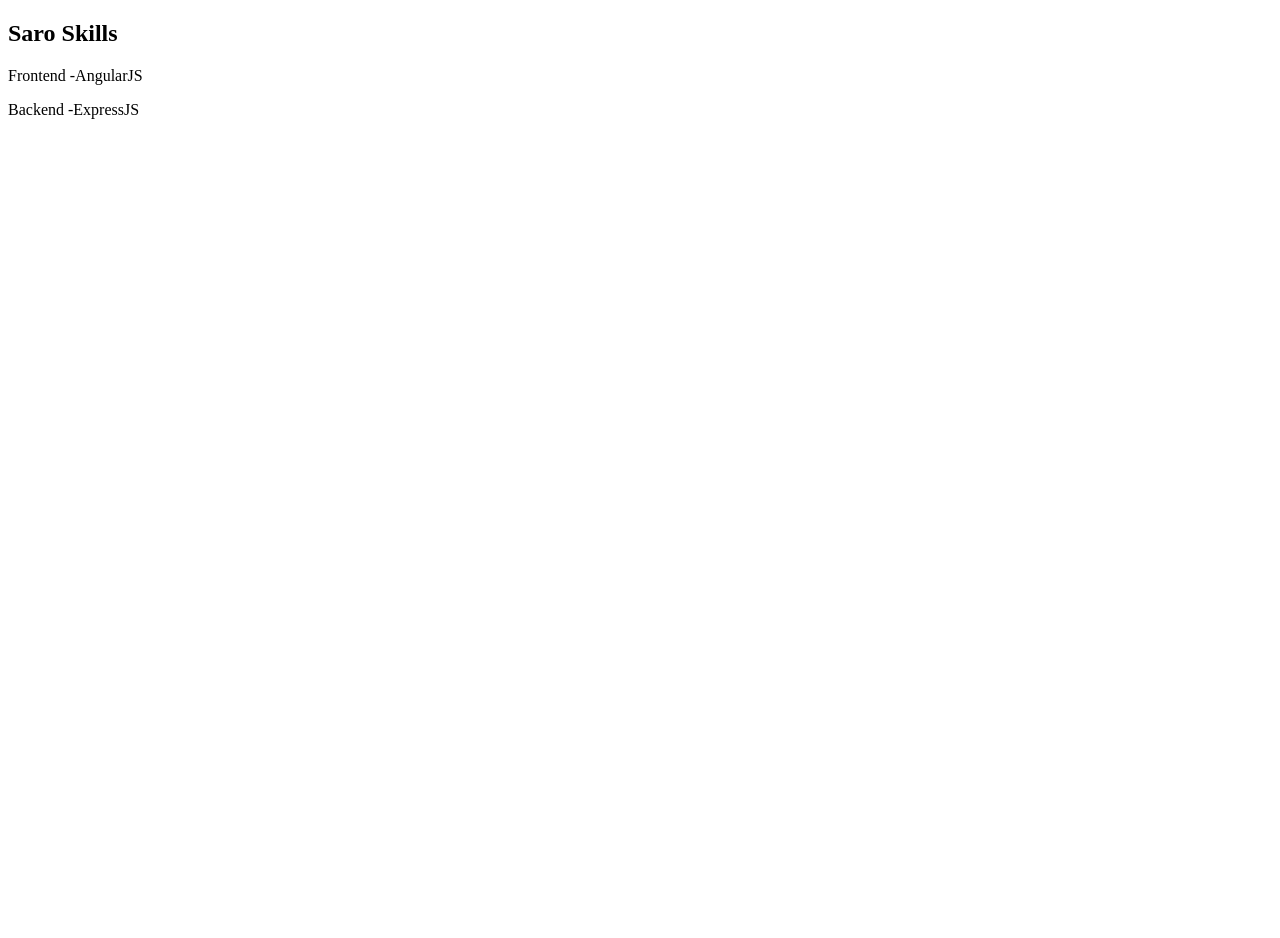
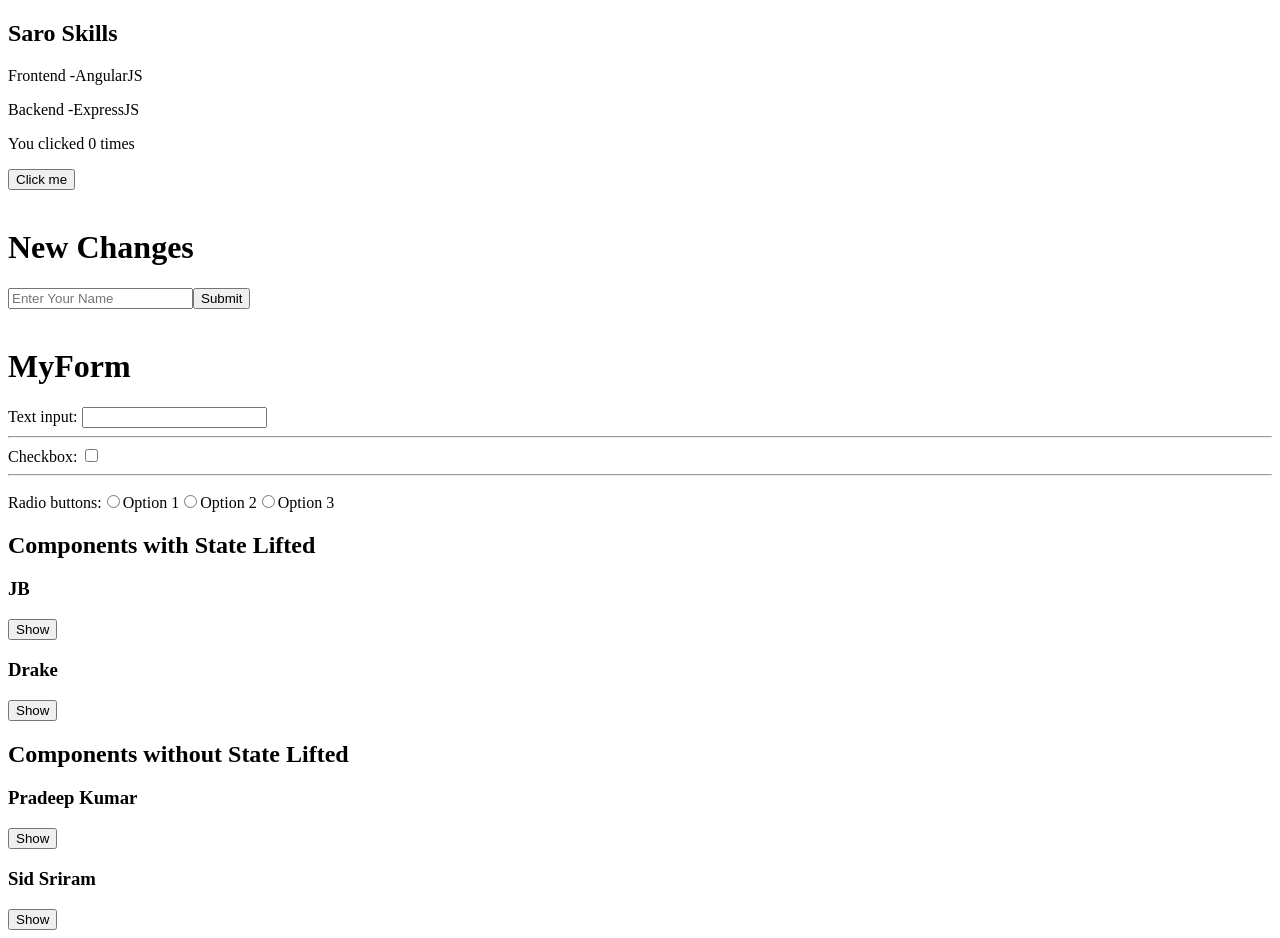
Before and after one commit to Saranyasparkout/Concepts, a React (Create React App) app: page / in a window 1280 px wide. Shown: the part 840-1778 px from the top of the page. Before the commit the page ends 975 px from the top, so only its background shows below. Built offline with nearby package versions, Linux system fonts and the light colour scheme.

Commit message:
Major Concepts in functional component

```diff
--- a/src/App.js
+++ b/src/App.js
@@ -11,9 +11,18 @@
 import TernaryCondition from './Funccomponents/TernaryCoundition';
 import Course from './Funccomponents/Course';
 import Developer from './Funccomponents/Developer';
+import UseCount from './Funccomponents/UseCount';
+import Forms from './Funccomponents/Newone/Forms';
+import MyForm from './Funccomponents/MyForm';
+import Accordion from './Funccomponents/Accordion';
+import Acc from './Funccomponents/Acc';
+// import Card from './Funccomponents/Card';
 function App(){
   return(
     <div className="App">
+    <div className="SplitPane"></div>
+    <div className="Chat" />
+     <div className="Contacts" />
     <Firstcomfun/>
     <ArrowFunction/>
     <Profile firstname = "Saranya" lastname ="sarah"/>
@@ -25,6 +34,15 @@
     <TernaryCondition/>
     <Course/>
     <Developer/>
+    <UseCount/><br/>
+    <Forms/><br/>
+    {/* <Card><p>Hello paragraph</p></Card>
+    <SplitPane/>
+    <Contacts/>
+    <Chat/> */}
+    <MyForm/>
+    <Acc/>
+    <Accordion/>
     </div>
   )
 }
--- /dev/null
+++ b/src/Funccomponents/Acc.js
@@ -0,0 +1,18 @@
+//Accordion and Panel - with State lift
+import React from 'react'
+import { useState } from 'react'
+import Pan from './Pan';
+
+const Acc = () => {
+
+  const[index,setIndex]=useState(-1);
+  return (
+    <>
+    <h2>Components with State Lifted</h2>
+    <Pan title='JB' isActive={index===0} onShow={()=>setIndex(0)}>it's JB</Pan>
+    <Pan title='Drake' isActive={index===1} onShow={()=>setIndex(1)}>Drake here</Pan>
+    </>
+  )
+}
+
+export default Acc
--- /dev/null
+++ b/src/Funccomponents/Accordion.js
@@ -0,0 +1,19 @@
+//Accordion and Panel - without lift
+import React from "react";
+import Panel from "./Panel";
+const Accordion=()=>{
+  return(
+  <>
+  <h2>Components without State Lifted</h2>
+  <Panel title='Pradeep Kumar'>
+    hi !I am a Singer
+    </Panel>
+    <Panel title='Sid Sriram'>
+      hi! I am a Singer
+      </Panel>
+
+
+  </>
+  )
+}
+export default  Accordion
--- /dev/null
+++ b/src/Funccomponents/MyForm.js
@@ -0,0 +1,30 @@
+export default function MyForm() {
+    return (
+      <>
+      <h1>MyForm</h1>
+        <label>
+          Text input: <input name="myInput" />
+        </label>
+        <hr />
+        <label>
+          Checkbox: <input type="checkbox" name="myCheckbox" />
+        </label>
+        <hr />
+        <p>
+          Radio buttons:
+          <label>
+            <input type="radio" name="myRadio" value="option1" />
+            Option 1
+          </label>
+          <label>
+            <input type="radio" name="myRadio" value="option2" />
+            Option 2
+          </label>
+          <label>
+            <input type="radio" name="myRadio" value="option3" />
+            Option 3
+          </label>
+        </p>
+      </>
+    );
+  }
--- /dev/null
+++ b/src/Funccomponents/Newone/Forms.js
@@ -0,0 +1,18 @@
+import React from 'react';
+function Forms(){
+    function handleChange(event){
+        // console.log("Data Changed")
+        console.log(event.target.value);
+    }
+    return(
+        <div>
+            <h1>New Changes</h1>
+            <input
+            onChange={handleChange}
+            type="text" placeholder="Enter Your Name"
+            />
+            <button>Submit</button>
+        </div>
+    )
+}
+export default Forms
--- /dev/null
+++ b/src/Funccomponents/Pan.js
@@ -0,0 +1,17 @@
+//Accordion and Panel - with State lift
+import React from 'react'
+
+const Pan = ({title,children,isActive,onShow}) => {
+  return (
+    <section>
+      <h3>{title}</h3>
+      {
+        isActive ? (<p>{children}</p>) : (<button onClick={onShow}>
+        Show
+       </button>)
+      }
+    </section>
+  )
+}
+
+export default Pan
--- /dev/null
+++ b/src/Funccomponents/Panel.js
@@ -0,0 +1,22 @@
+//Accordion and Panel - without lift
+import React from 'react'
+import { useState } from "react"
+
+function Panel({title,children}) {
+
+  const[isActive,setIsactive]=useState(false);
+
+  return (
+
+    <section>
+      <h3>{title}</h3>
+      {
+        isActive ? (<p>{children}</p>) : (<button onClick={()=>setIsactive(true)}>
+         Show
+        </button>)
+      }
+      </section>
+  )
+}
+
+export default Panel
--- /dev/null
+++ b/src/Funccomponents/UseCount.js
@@ -0,0 +1,22 @@
+//Usin the UseEffect() Hook
+import React, { useState, useEffect } from 'react';
+
+function UseCount() {
+  const [count, setCount] = useState(0);
+
+  // Similar to componentDidMount and componentDidUpdate:
+  useEffect(() => {
+    // Update the document title using the browser API
+    document.title = `You clicked ${count} times`;
+  });
+
+  return (
+    <div>
+      <p>You clicked {count} times</p>
+      <button onClick={() => setCount(count + 1)}>
+        Click me
+      </button>
+    </div>
+  );
+}
+export default UseCount
```
Also changed, not shown: src/index.css (+30 -0 lines), src/Expressions .js (line endings or trailing spaces), 1 other file (tests, documents, lock files or other folders).
